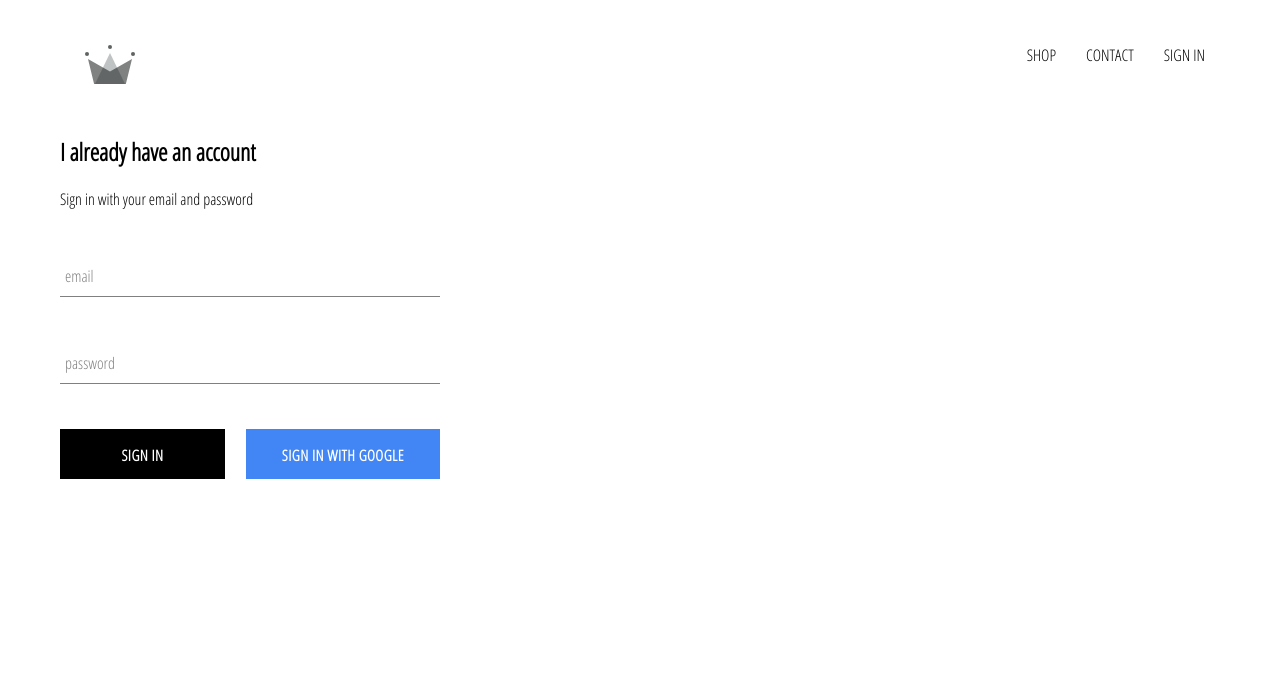
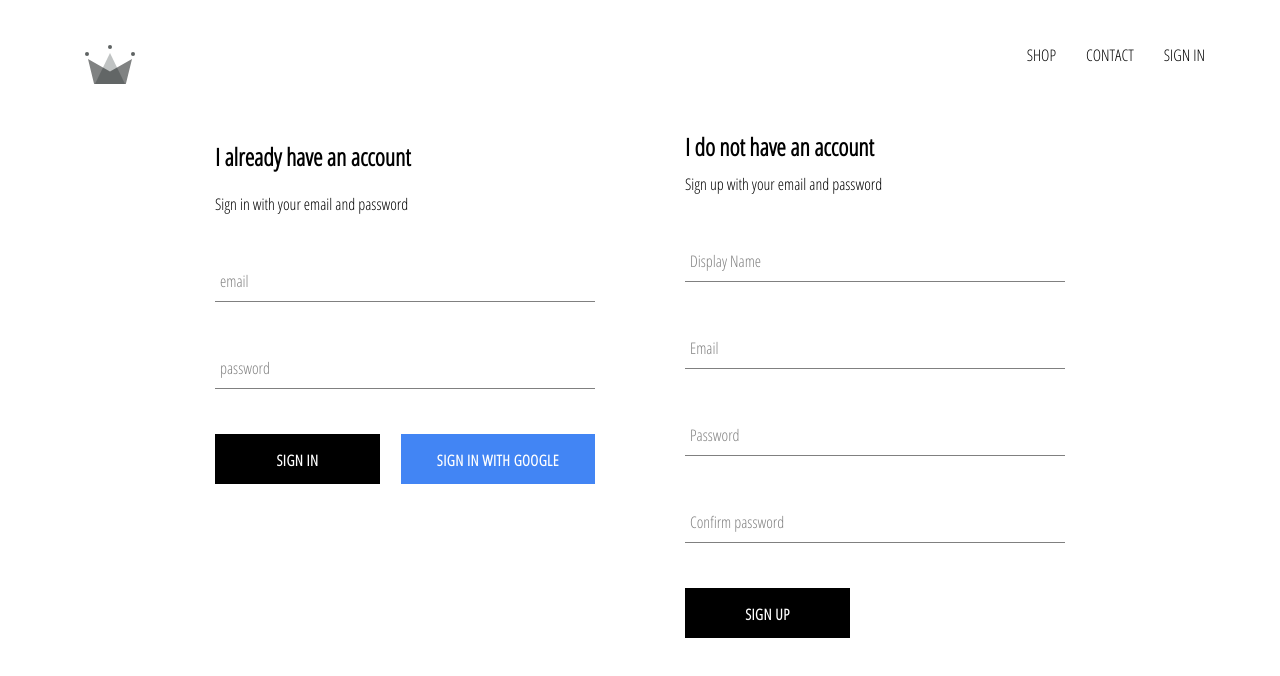
Before and after one commit to psarakism/crwn-clothing, a React (Create React App) app: page /signin in a window 1280 px wide. Shown: the top 676 px of the page. Built offline with nearby package versions, Linux system fonts and the light colour scheme; no server answers.

Commit message:
Implement firebase utils, included abitlity to store authenticated users into our firestore database

```diff
--- a/src/App.js
+++ b/src/App.js
@@ -6,7 +6,7 @@
 import ShopPage from './pages/shop/shop.component';
 import Header from './components/header/header.component';
 import SignInAndSignUpPage from './pages/sign-in-and-sign-up/sign-in-and-sign-up.component';
-import { auth } from './firebase/firebase.utils';
+import { auth , createUserProfileDocument } from './firebase/firebase.utils';
 
 class App extends React.Component {
   constructor() {
@@ -20,10 +20,22 @@
   unsubscribeFromAuth = null
 
   componentDidMount() {
-    this.unsubscribeFromAuth = auth.onAuthStateChanged(user => {
-      this.setState({ currentUser:user });
-      console.log(user);
-    })
+    this.unsubscribeFromAuth = auth.onAuthStateChanged( async userAuth => {
+      if (userAuth) {
+        const userRef = await createUserProfileDocument(userAuth);
+        userRef.onSnapshot(snapshot => {
+          this.setState({
+            currentUser: {
+              id: snapshot.id,
+              ...snapshot.data()
+            }
+          });
+        });
+
+      }else {
+        this.setState({ currentUser:userAuth});
+      }
+    });
   }
 
   componentWillUnmount () {
--- a/src/components/custom-button/custom-button.styles.scss
+++ b/src/components/custom-button/custom-button.styles.scss
@@ -27,7 +27,7 @@
 
        &:hover {
             background-color: white;
-             color: #357ae8;
+            color: #357ae8;
 
        }
     }
--- /dev/null
+++ b/src/components/sign-up/sign-up.component.jsx
@@ -0,0 +1,98 @@
+import React from 'react';
+import './sign-up.styles.scss';
+import FormInput from '../form-input/form-input.component';
+import CustomButton from '../custom-button/custom-button.component';
+import {auth , createUserProfileDocument} from '../../firebase/firebase.utils';
+
+class SignUp extends React.Component {
+    constructor() {
+        super();
+
+        this.state = {
+            displayName:'',
+            email:'',
+            password:'',
+            confirmPassword:'',
+        }
+    }
+
+    handleSubmit  = async event => {
+        event.preventDefault();
+        const {displayName , email , password , confirmPassword } = this.state;
+
+        if (password != confirmPassword){
+            alert("passwords don't match");
+            return
+        }
+
+        try {
+            const {user} = await auth.createUserWithEmailAndPassword(email,password)
+            await createUserProfileDocument(user, {displayName});
+
+            this.state = {
+                displayName:'',
+                email:'',
+                password:'',
+                confirmPassword:'',
+            }
+
+        } catch (error) {
+            console.log(error);
+        }
+    };
+
+    handleChange = event =>  {
+        const { name , value } = event.target;
+        this.setState({[name]: value});
+    }
+
+        render() {
+            const {displayName , email , password , confirmPassword } = this.state;
+
+            return (
+                <div className='sign-up'>
+                    <h2 className='title'>I do not have an account</h2>
+                    <span>Sign up with your email and password</span>
+                    <form className='sign-up-form' onSubmit={this.handleSubmit}>
+                        <FormInput
+                            type='text'
+                            name='displayName'
+                            value={displayName}
+                            onChange={this.handleChange}
+                            label='Display Name'
+                            required
+                         / >
+                             <FormInput
+                            type='text'
+                            name='email'
+                            value={email}
+                            onChange={this.handleChange}
+                            label='Email'
+                            required
+                         / >
+                             <FormInput
+                            type='password'
+                            name='password'
+                            value={password}
+                            onChange={this.handleChange}
+                            label='Password'
+                            required
+                         / >
+                             <FormInput
+                            type='password'
+                            name='confirmPassword'
+                            value={confirmPassword}
+                            onChange={this.handleChange}
+                            label='Confirm password'
+                            required
+                         / >
+
+                             <CustomButton type='submit'>SIGN UP</CustomButton>
+
+                    </form>
+                </div>
+            );
+        }
+}
+
+export default SignUp;
--- /dev/null
+++ b/src/components/sign-up/sign-up.styles.scss
@@ -0,0 +1,9 @@
+.sign-up {
+    display: flex;
+    flex-direction: column;
+    width: 380px;
+
+    .title {
+        margin:  10px 0;
+    }
+}
--- a/src/firebase/firebase.utils.js
+++ b/src/firebase/firebase.utils.js
@@ -13,6 +13,25 @@
     measurementId: "G-FZ5HWJVXEK"
   }
 
+
+  export const createUserProfileDocument = async (userAth, additionalData) => {
+      if (!userAth) return ;
+
+      const userRef = firestore.doc(`users/${userAth.uid}`);
+      const snapshot = await userRef.get();
+
+      if (!snapshot.exists) {
+        const  { displayName , email } = userAth;
+        const createdAt = new Date()
+        try {
+          await userRef.set({ displayName,email,createdAt,...additionalData})
+        }catch(error) {
+          console.log('error create user',error.message)
+        }
+      }
+      return userRef;
+  }
+
   firebase.initializeApp(config);
 
   export const auth = firebase.auth();
--- a/src/pages/sign-in-and-sign-up/sign-in-and-sign-up.component.jsx
+++ b/src/pages/sign-in-and-sign-up/sign-in-and-sign-up.component.jsx
@@ -1,10 +1,12 @@
 import React from 'react';
 import './sign-in-and-sign-up.styles.scss';
 import SignIn from '../../components/sign-in/sign-in.component';
+import SignUp from '../../components/sign-up/sign-up.component';
 
 const SignInAndSignUpPage = () => (
     <div className='sign-in-and-sign-up'>
      <SignIn />
+     <SignUp />
     </div>
 )
 
--- a/src/pages/sign-in-and-sign-up/sign-in-and-sign-up.styles.scss
+++ b/src/pages/sign-in-and-sign-up/sign-in-and-sign-up.styles.scss
@@ -0,0 +1,6 @@
+.sign-in-and-sign-up {
+    width: 850px;
+    display: flex;
+    justify-content: space-between;
+    margin: 30px auto;
+}
```
